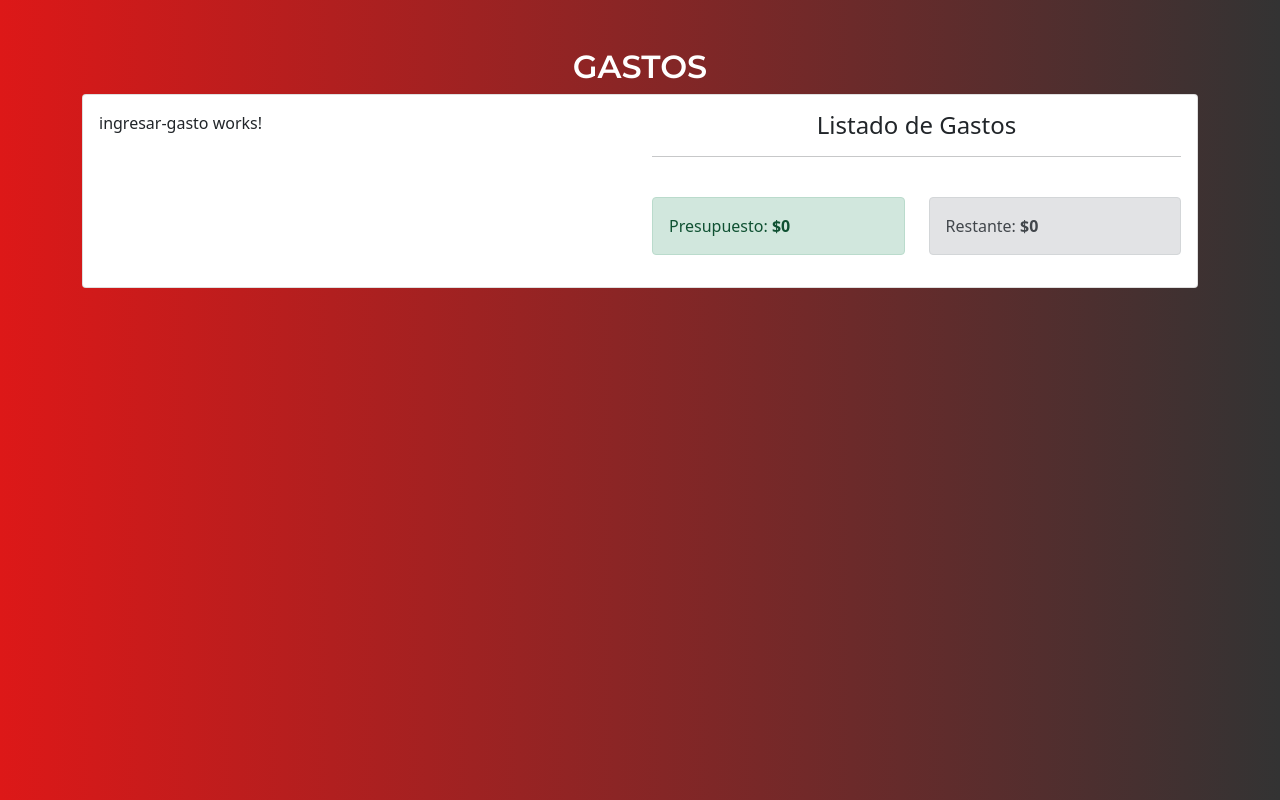
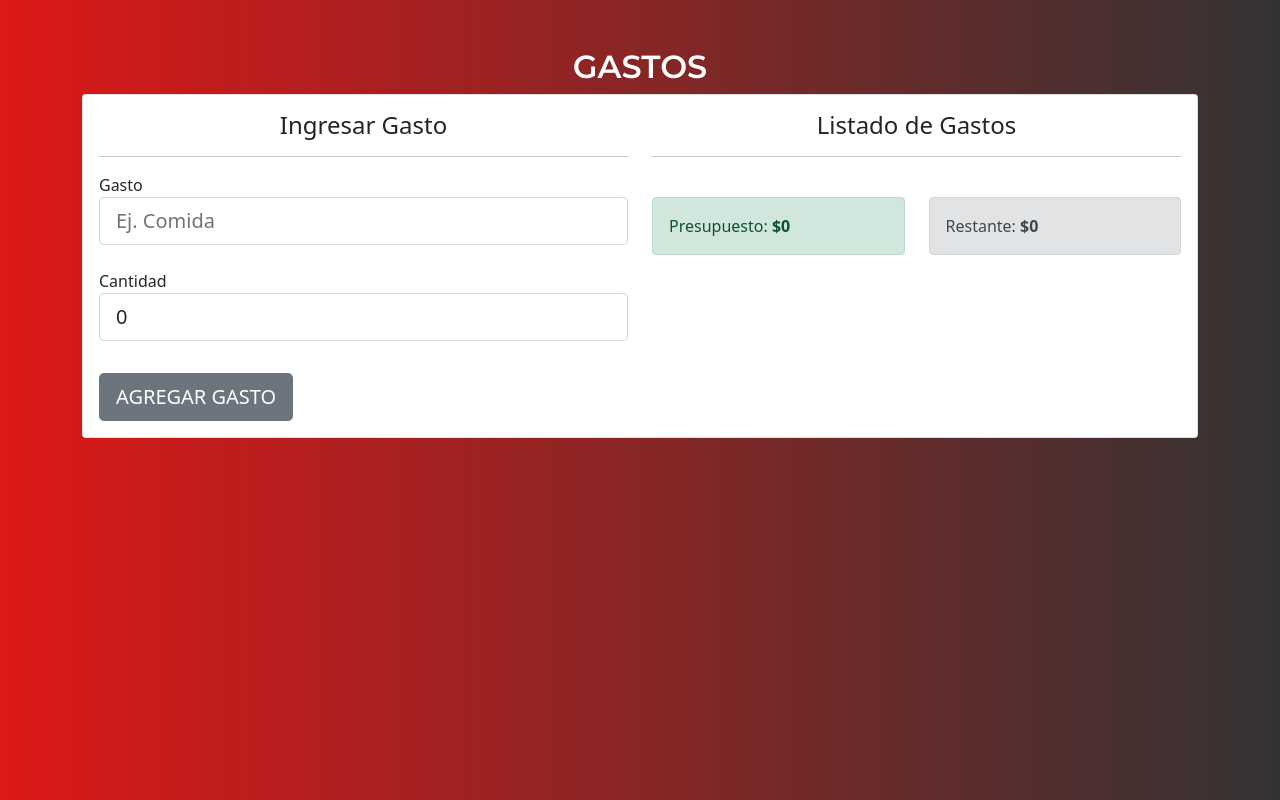
Before and after one commit to jodu07/presupuestoAngularApp, an Angular app: page /gastos in a window 1280 px wide. Built offline with nearby package versions, Linux system fonts and the light colour scheme.

Commit message:
component ingresarGasto

```diff
--- a/src/app/components/ingresar-gasto/ingresar-gasto.component.html
+++ b/src/app/components/ingresar-gasto/ingresar-gasto.component.html
@@ -1 +1,16 @@
-<p>ingresar-gasto works!</p>
+<h4 class="text-center">Ingresar Gasto</h4>
+<hr>
+<div *ngIf="formularioIncorrecto" class="text-center">
+    <span class="badge bg-danger textError">{{ textIncorrecto | uppercase }}</span>
+</div>
+<div class="form-group mb-4">
+    <label for="gasto">Gasto</label>
+    <input type="text" id="gasto" [(ngModel)]="nombreGasto"
+    class="form-control form-control-lg" placeholder="Ej. Comida">
+</div>
+<div class="form-group mb-4">
+    <label for="cantidad">Cantidad</label>
+    <input type="number" id="cantidad" [(ngModel)]="cantidad"
+    class="form-control form-control-lg" placeholder="Ingrese Cantidad">
+</div>
+<button class="btn btn-secondary btn-lg btn-block mt-2" (click)="agregarGasto()">AGREGAR GASTO</button>
--- a/src/app/components/ingresar-gasto/ingresar-gasto.component.ts
+++ b/src/app/components/ingresar-gasto/ingresar-gasto.component.ts
@@ -1,4 +1,5 @@
 import { Component, OnInit } from '@angular/core';
+import { PresupuestoService } from '../../services/presupuesto.service';
 
 @Component({
   selector: 'app-ingresar-gasto',
@@ -7,9 +8,52 @@ import { Component, OnInit } from '@angular/core';
 })
 export class IngresarGastoComponent implements OnInit {
 
-  constructor() { }
+  nombreGasto: string;
+  cantidad: number;
+  formularioIncorrecto: boolean;
+  textIncorrecto: string;
+
+  constructor(private _presupuestoService: PresupuestoService) {
+    this.nombreGasto = '';
+    this.cantidad = 0;
+    this.formularioIncorrecto = false;
+    this.textIncorrecto = '';
+   }
 
   ngOnInit(): void {
   }
 
+  agregarGasto(){
+    if(this.cantidad > this._presupuestoService.restante){
+      this.formularioIncorrecto = true;
+      this.textIncorrecto = 'Cantidad ingresada es mayor al restante';
+      return;
+    }
+
+
+    if(this.nombreGasto === '' || this.cantidad <= 0){
+      this.formularioIncorrecto = true;
+      this.textIncorrecto = 'Nombre gasto o cantidad incorrecta';
+    }else{
+
+      //creamos el objeto con el nombre gasto y la cantidad
+
+      const GASTO = {
+        nombre: this.nombreGasto,
+        cantidad: this.cantidad
+      }
+
+
+      //enviamos el objeto a los usuarios suscriptores via subjet
+
+      this._presupuestoService.agregarGasto(GASTO);
+
+
+      //reseteamos formulario
+      this.formularioIncorrecto = false;
+      this.nombreGasto = '';
+      this.cantidad = 0;
+    }
+  }
+
 }
```
